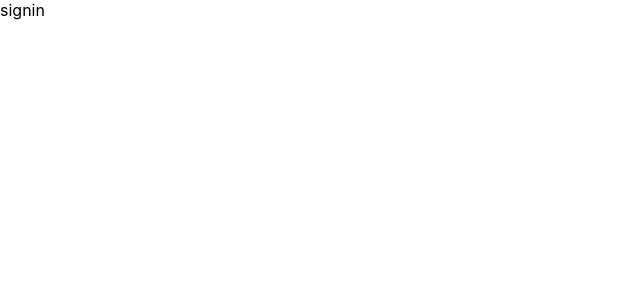
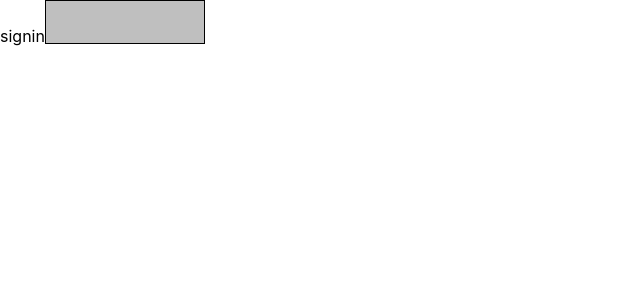
Before and after one commit to daengtionary/Frontend, a React (Create React App) app: page /signin in a window 1280 px wide. Shown: the top 300 px of the page, without its empty margins (0-640 px from the left). Built offline with nearby package versions, Linux system fonts and the light colour scheme.

Commit message:
feat:로그인 페이지 버튼 컴포넌트 추가

```diff
--- a/src/pages/signin/SignIn.js
+++ b/src/pages/signin/SignIn.js
@@ -1,8 +1,11 @@
+import Button from "../../elements/button/Button"
 
 const SignIn = () =>{
 
   return(
-    <div>signin</div>
+    <div>signin
+      <Button>로그인</Button>
+    </div>
   )
 }
 
```
Also changed, not shown: src/shared/api.js (+33 -0 lines).
